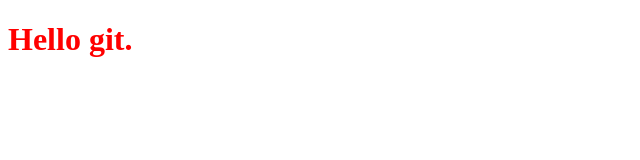
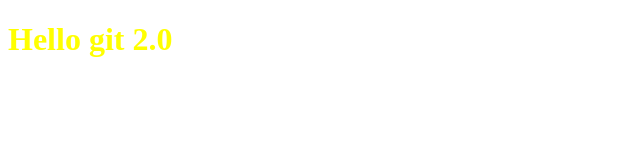
Before and after one commit to Hakim75/tp-git, a plain HTML site: page index.html in a window 1280 px wide. Shown: the whole page, without its empty margins (0-640 px from the left). Drawn offline with Linux system fonts and the light colour scheme.

Commit message:
modified htm land CSS

```diff
--- a/index.html
+++ b/index.html
@@ -8,6 +8,6 @@
     <title>Document</title>
   </head>
   <body>
-    <h1>Hello git.</h1>
+    <h1>Hello git 2.0</h1>
   </body>
 </html>
--- a/styles.css
+++ b/styles.css
@@ -1,3 +1,3 @@
 h1 {
-  color: red;
+  color: yellow;
 }
```
